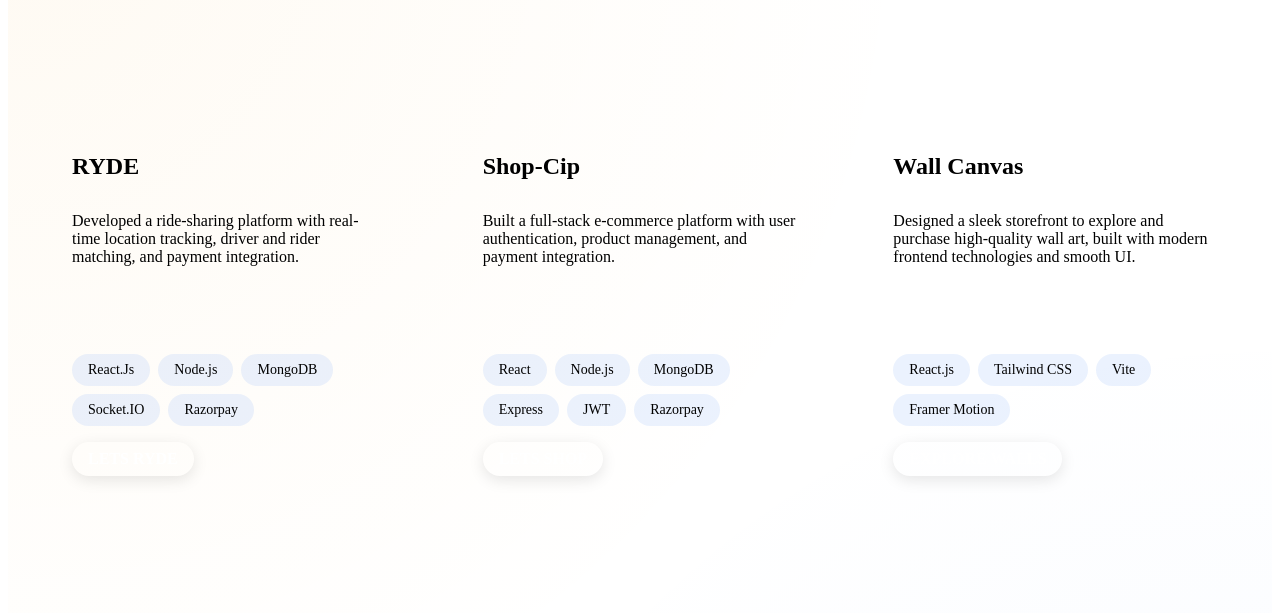
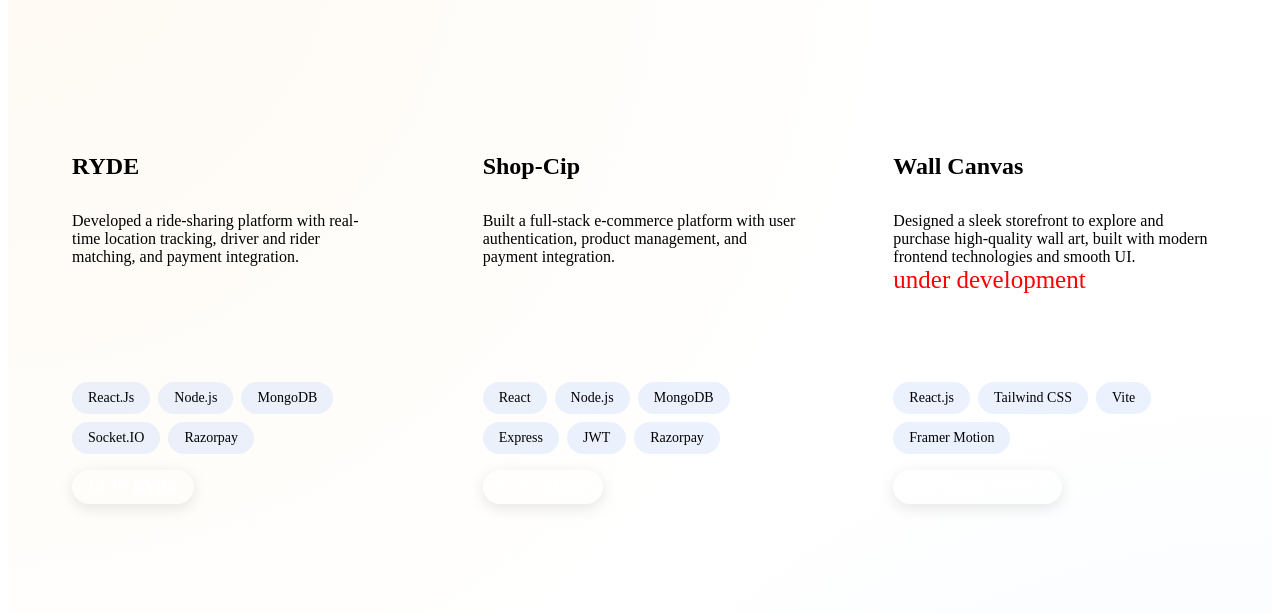
Before and after one commit to Deven4251/portfolio, a plain HTML site: page projects.html in a window 1280 px wide. Shown: the part 96-709 px from the top of the page. Drawn offline with Linux system fonts and the light colour scheme.

Commit message:
added oneliner

```diff
--- a/css/projects.css
+++ b/css/projects.css
@@ -194,3 +194,9 @@
         font-size: 0.8rem;
     }
 }
+
+.activepr{
+    color: red;
+    font-family: algerian;
+    font-size: 25px;
+}
--- a/projects.html
+++ b/projects.html
@@ -62,6 +62,8 @@
       <p>
         Designed a sleek storefront to explore and purchase high-quality wall
         art, built with modern frontend technologies and smooth UI.
+        <br/>
+        <span class="activepr">under development</span>
       </p>
       <div class="tech-stack">
         <span>React.js</span>
@@ -69,6 +71,7 @@
         <span>Vite</span>
         <span>Framer Motion</span>
       </div>
+
       <div class="project-links">
         <a href="https://wall-canvas-storefront.vercel.app/" target="_blank"
           >EXPLORE WALLS</a
```
